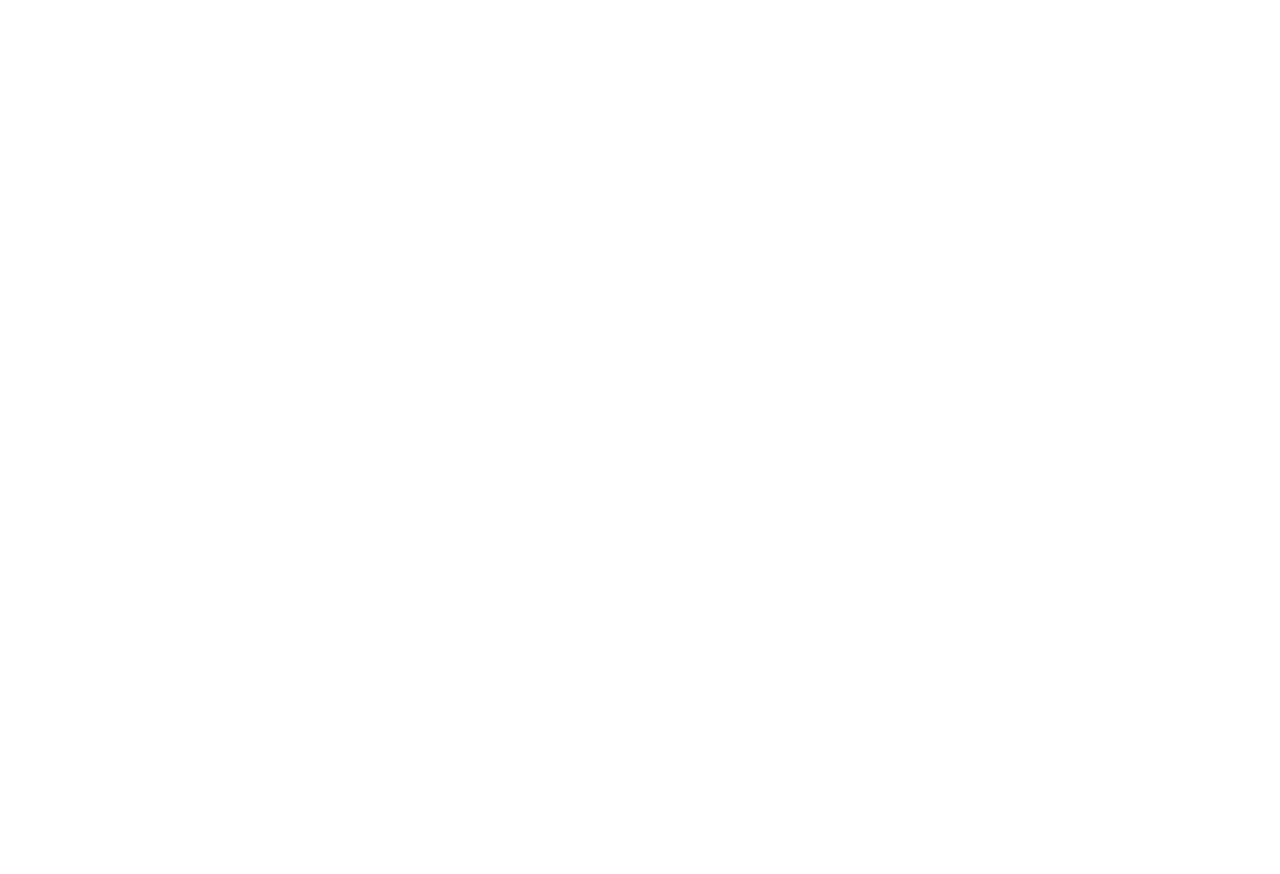
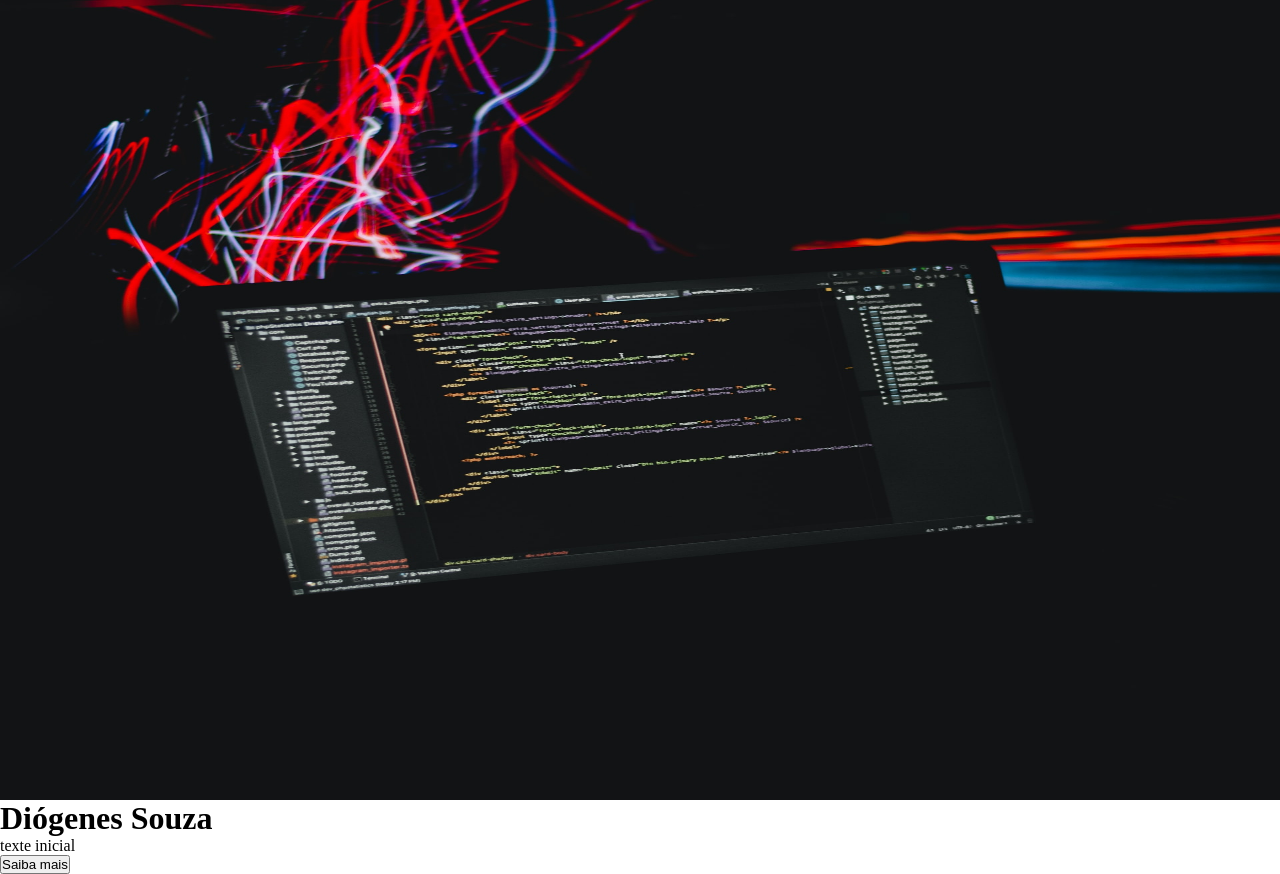
Before and after one commit to diogenes-souza/portfolio, a plain HTML site: page index.html in a window 1280 px wide. Before the commit the page ends 800 px from the top, so only its background shows below. Drawn offline with Linux system fonts and the light colour scheme.

Commit message:
Criação do Header
Criação do Header

```diff
--- a/index.html
+++ b/index.html
@@ -5,10 +5,37 @@
     <meta http-equiv="X-UA-Compatible" content="IE=edge">
     <meta name="viewport" content="width=device-width, initial-scale=1.0">
     <link rel="stylesheet" href="style.css">
-    <link rel="shortcut icon" href="favicon.ico" type="image/x-icon">
-    <title>Portifólio</title>
+
+    <!--
+        Favicon Criado no site: https://favicon.io/
+    -->
+    <link rel="apple-touch-icon" sizes="180x180" href="img/apple-touch-icon.png">
+    <link rel="icon" type="image/png" sizes="32x32" href="img/favicon-32x32.png">
+    <link rel="icon" type="image/png" sizes="16x16" href="img/favicon-16x16.png">
+    <link rel="manifest" href="/site.webmanifest">
+
+    <title>Portfólio</title>
 </head>
 <body>
+    <!--Tudo estará dentro dessa div de classe container-->
+    <div class="container">
+        <header>
+            <div class="img-wrapper">
+                <!--
+                Imagem baixada no site:
+                https://unsplash.com/
+
+                <span>Photo by <a href="https://unsplash.com/@altumcode?utm_source=unsplash&amp;utm_medium=referral&amp;utm_content=creditCopyText">AltumCode</a> on <a href="https://unsplash.com/s/photos/developer?utm_source=unsplash&amp;utm_medium=referral&amp;utm_content=creditCopyText">Unsplash</a></span>
+                -->
+
+                <img src="img/bg.jpg" alt="imagem de desenvolvedor">
+            </div>
+            <h1>Diógenes Souza</h1>
+            <p>texte inicial</p>
+            <button>Saiba mais</button>
+        </header>
+
+    </div>
 
 </body>
 </html>
--- a/style.css
+++ b/style.css
@@ -10,3 +10,26 @@
 Segue o link: https://fontawesome.com/v4.7.0/get-started/
 */
 @import url('https://cdnjs.cloudflare.com/ajax/libs/font-awesome/5.15.2/css/all.min.css');
+
+/* Zera as margens e espaços internos */
+* {
+    margin: 0px;
+    padding: 0px;
+}
+
+/* Configurações do cabeçalho */
+header {
+    width: 100%;
+    height: 100vh;
+}
+
+/* div que possui a imagem */
+.img-wrapper {
+    width: 100%;
+    height: 100%;
+}
+
+.img-wrapper img {
+    width: 100%;
+    height: 100vh;
+}
```
Also changed, not shown: img/android-chrome-192x192.png (renamed from android-chrome-192x192.png), img/android-chrome-512x512.png (renamed from android-chrome-512x512.png), img/apple-touch-icon.png (renamed from apple-touch-icon.png), img/bg.jpg (added), img/favicon-16x16.png (renamed from favicon-16x16.png), img/favicon-32x32.png (renamed from favicon-32x32.png), 1 other file.
